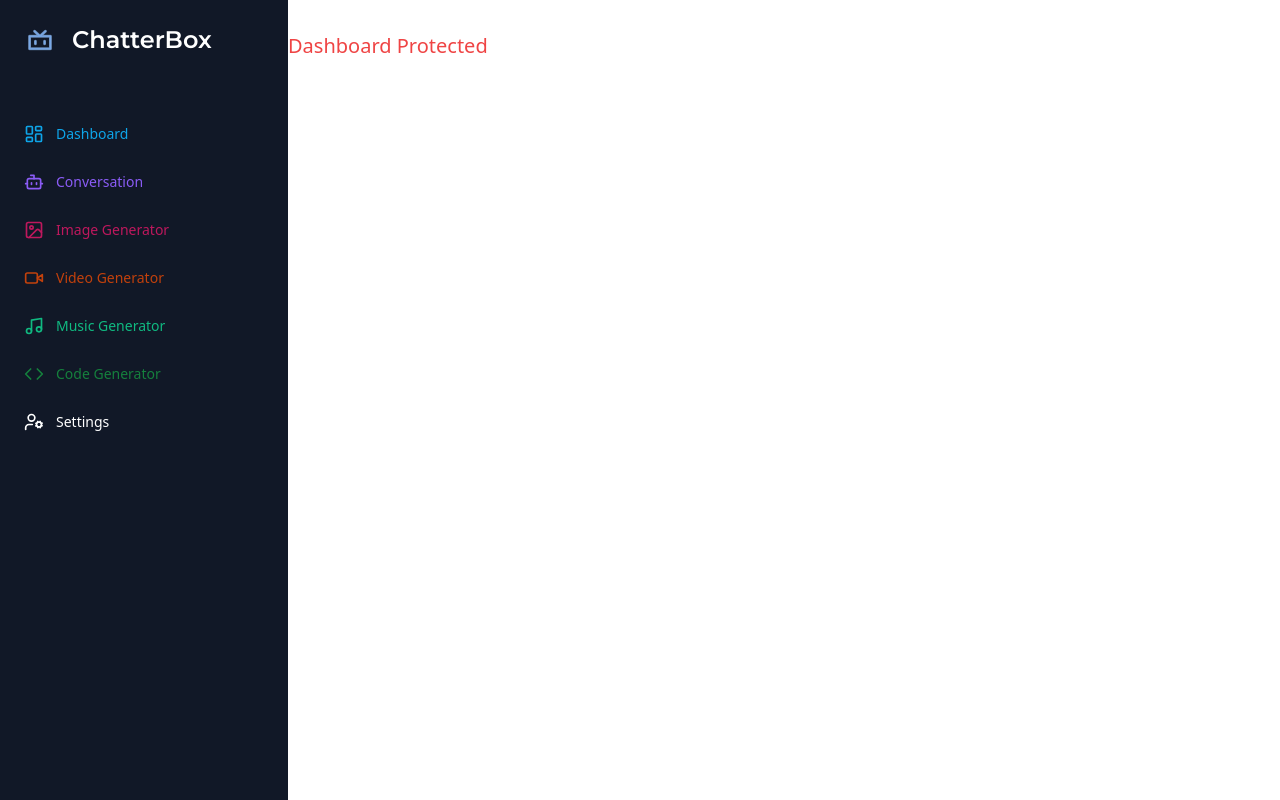
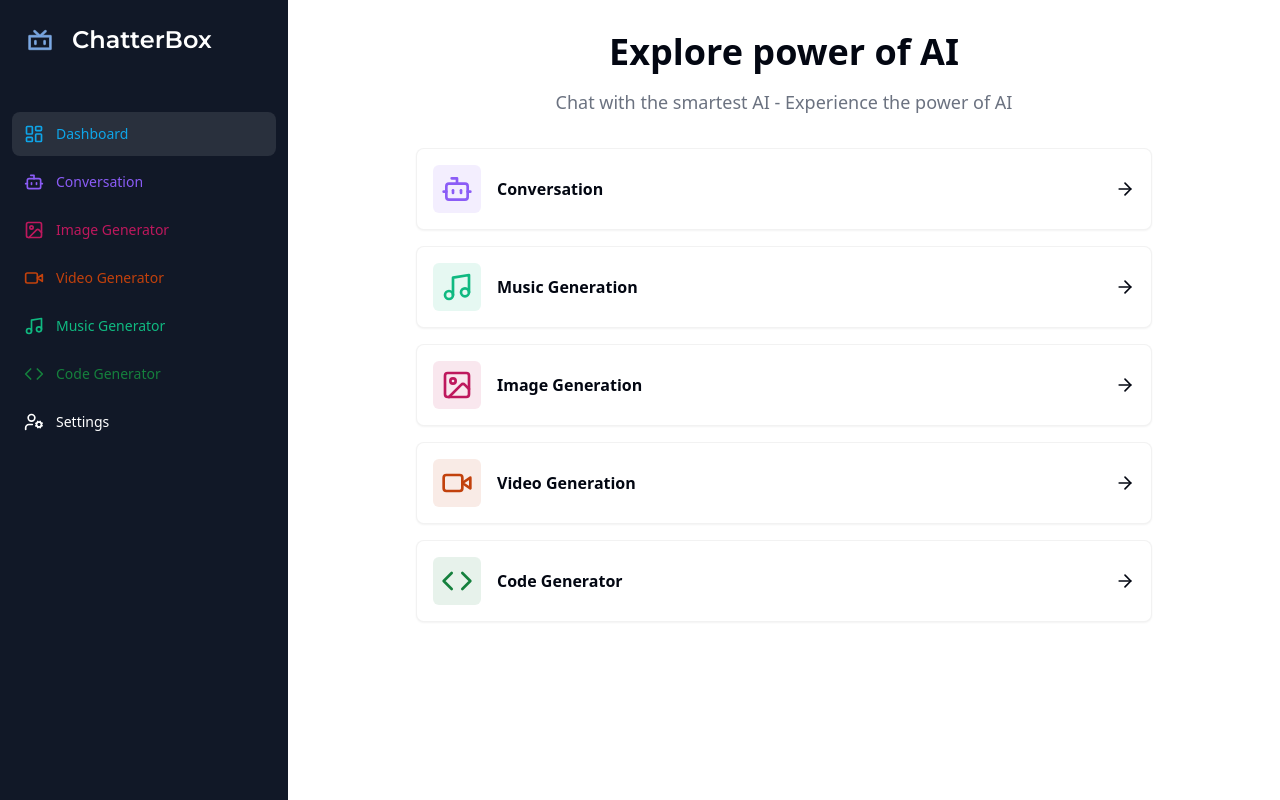
Before and after one commit to Danieldo1/chatter-box-ai, a Next.js app: page /dashboard in a window 1280 px wide. Built offline with nearby package versions, Linux system fonts and the light colour scheme.

Commit message:
Made a dashboard page

```diff
--- a/app/(dashboard)/(routes)/dashboard/page.tsx
+++ b/app/(dashboard)/(routes)/dashboard/page.tsx
@@ -1,9 +1,82 @@
+'use client'
+
+import { Card } from "@/components/ui/card"
+import { cn } from "@/lib/utils"
+import { ArrowRight, Bot, ImageIcon, Code, Music,VideoIcon } from "lucide-react"
+import { useRouter } from "next/navigation"
+
+const tools = [
+  {
+    label: 'Conversation',
+    icon: Bot,
+    color: 'text-violet-500',
+    bgColor: 'bg-violet-500/10',
+    href: '/conversation'
+  },
+  {
+    label: 'Music Generation',
+    icon: Music,
+    color: 'text-emerald-500',
+    bgColor: 'bg-emerald-500/10',
+    href: '/music'
+  },
+  {
+    label: 'Image Generation',
+    icon: ImageIcon,
+    color: 'text-pink-700',
+    bgColor: 'bg-pink-700/10',
+    href: '/image'
+  },
+  {
+    label: 'Video Generation',
+    icon: VideoIcon,
+    color: 'text-orange-700',
+    bgColor: 'bg-orange-700/10',
+    href: '/video'
+  },
+  {
+    label: 'Code Generator',
+    icon: Code,
+    color: 'text-green-700',
+    bgColor: 'bg-green-700/10',
+    href: '/conversation'
+  },
+
+]
+
 
 
 export default function Dashboard() {
+  const router = useRouter()
   return (
     <div className="">
-     <p className="text-xl text-red-500">Dashboard Protected</p>
+      <div className="mb-8 space-y-4 ">
+        <h2 className='text-2xl md:text-4xl font-bold text-center'>Explore power of AI</h2>
+        <p className="text-muted-foreground font-light text-sm md:text-lg text-center">Chat with the smartest AI  - Experience the power of AI</p>
+      </div>
+        <div className="px-4 md:px-20 lg:px-32 space-y-4">
+          {tools.map((tool) => (
+            <Card
+            key={tool.href}
+            className="p-4 border-black/5 flex items-center justify-between hover:shadow-md transition cursor-pointer"
+            onClick={() => {
+              router.push(tool.href)
+            }}
+            >
+              <div className="flex items-center gap-x-4">
+                <div className={cn('p-2 w-fit rounded-md',tool.bgColor )}>
+                  <tool.icon className={cn('w-8 h-8',tool.color )} />
+                </div>
+
+                <div className="font-semibold">
+                  {tool.label}
+                </div>
+              </div>
+
+              <ArrowRight className="w-5 h-5" />
+            </Card>
+          ))}
+        </div>
     </div>
   )
 }
--- a/components/Sidebar.tsx
+++ b/components/Sidebar.tsx
@@ -4,6 +4,7 @@
 import Image from "next/image"
 import { cn } from "@/lib/utils"
 import { LayoutDashboard, Bot, ImageIcon, VideoIcon, Music, Code, UserCog } from "lucide-react"
+import { usePathname } from "next/navigation"
 
 const montserrat = Montserrat({weight: '600', subsets: ['latin']})
 
@@ -52,6 +53,7 @@
 ]
 
 const Sidebar = () => {
+    const pathname = usePathname()
   return (
     <div className="space-y-4 py-4 flex flex-col h-full bg-[#111827] text-white">
        <div className="px-3 py-2 flex-1">
@@ -71,7 +73,9 @@
             <Link
             href={route.href}
             key={route.href}
-            className="text-sm group flex p-3 w-full justify-start font-medium cursor-pointer hover:text-white hover:bg-white/10 rounded-lg transition"
+            className={cn("text-sm group flex p-3 w-full justify-start font-medium cursor-pointer hover:text-white hover:bg-white/10 rounded-lg transition",
+            pathname=== route.href ? "bg-white/10" : 'bg-transparent'
+            )}
             >
             <div className="flex items-center flex-1">
                 <route.icon className={cn('w-5 h-5 mr-3',route.color  )} />
--- a/components/mobile-sidebar.tsx
+++ b/components/mobile-sidebar.tsx
@@ -4,8 +4,15 @@
 import { Button } from "./ui/button"
 import { Sheet, SheetContent, SheetTrigger } from "./ui/sheet"
 import Sidebar from "./Sidebar"
+import { useEffect, useState } from "react"
 
 const MobileSidebar = () => {
+    const [isMounted, setIsMounted] = useState(false)
+
+    useEffect(() => {
+        setIsMounted(true)
+    }, [])
+    if(!isMounted) return null
   return (
 <Sheet>
     <SheetTrigger>
--- /dev/null
+++ b/components/ui/card.tsx
@@ -0,0 +1,79 @@
+import * as React from "react"
+
+import { cn } from "@/lib/utils"
+
+const Card = React.forwardRef<
+  HTMLDivElement,
+  React.HTMLAttributes<HTMLDivElement>
+>(({ className, ...props }, ref) => (
+  <div
+    ref={ref}
+    className={cn(
+      "rounded-lg border bg-card text-card-foreground shadow-sm",
+      className
+    )}
+    {...props}
+  />
+))
+Card.displayName = "Card"
+
+const CardHeader = React.forwardRef<
+  HTMLDivElement,
+  React.HTMLAttributes<HTMLDivElement>
+>(({ className, ...props }, ref) => (
+  <div
+    ref={ref}
+    className={cn("flex flex-col space-y-1.5 p-6", className)}
+    {...props}
+  />
+))
+CardHeader.displayName = "CardHeader"
+
+const CardTitle = React.forwardRef<
+  HTMLParagraphElement,
+  React.HTMLAttributes<HTMLHeadingElement>
+>(({ className, ...props }, ref) => (
+  <h3
+    ref={ref}
+    className={cn(
+      "text-2xl font-semibold leading-none tracking-tight",
+      className
+    )}
+    {...props}
+  />
+))
+CardTitle.displayName = "CardTitle"
+
+const CardDescription = React.forwardRef<
+  HTMLParagraphElement,
+  React.HTMLAttributes<HTMLParagraphElement>
+>(({ className, ...props }, ref) => (
+  <p
+    ref={ref}
+    className={cn("text-sm text-muted-foreground", className)}
+    {...props}
+  />
+))
+CardDescription.displayName = "CardDescription"
+
+const CardContent = React.forwardRef<
+  HTMLDivElement,
+  React.HTMLAttributes<HTMLDivElement>
+>(({ className, ...props }, ref) => (
+  <div ref={ref} className={cn("p-6 pt-0", className)} {...props} />
+))
+CardContent.displayName = "CardContent"
+
+const CardFooter = React.forwardRef<
+  HTMLDivElement,
+  React.HTMLAttributes<HTMLDivElement>
+>(({ className, ...props }, ref) => (
+  <div
+    ref={ref}
+    className={cn("flex items-center p-6 pt-0", className)}
+    {...props}
+  />
+))
+CardFooter.displayName = "CardFooter"
+
+export { Card, CardHeader, CardFooter, CardTitle, CardDescription, CardContent }
```
